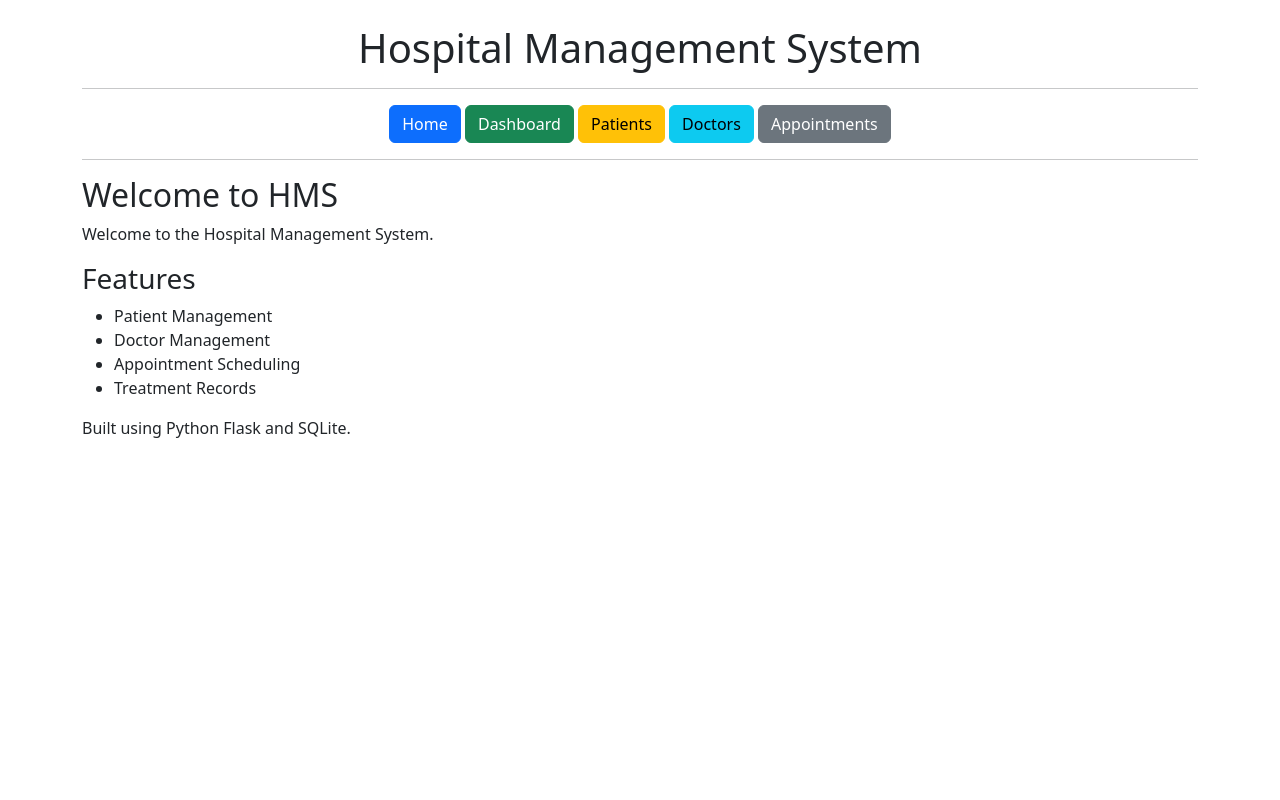
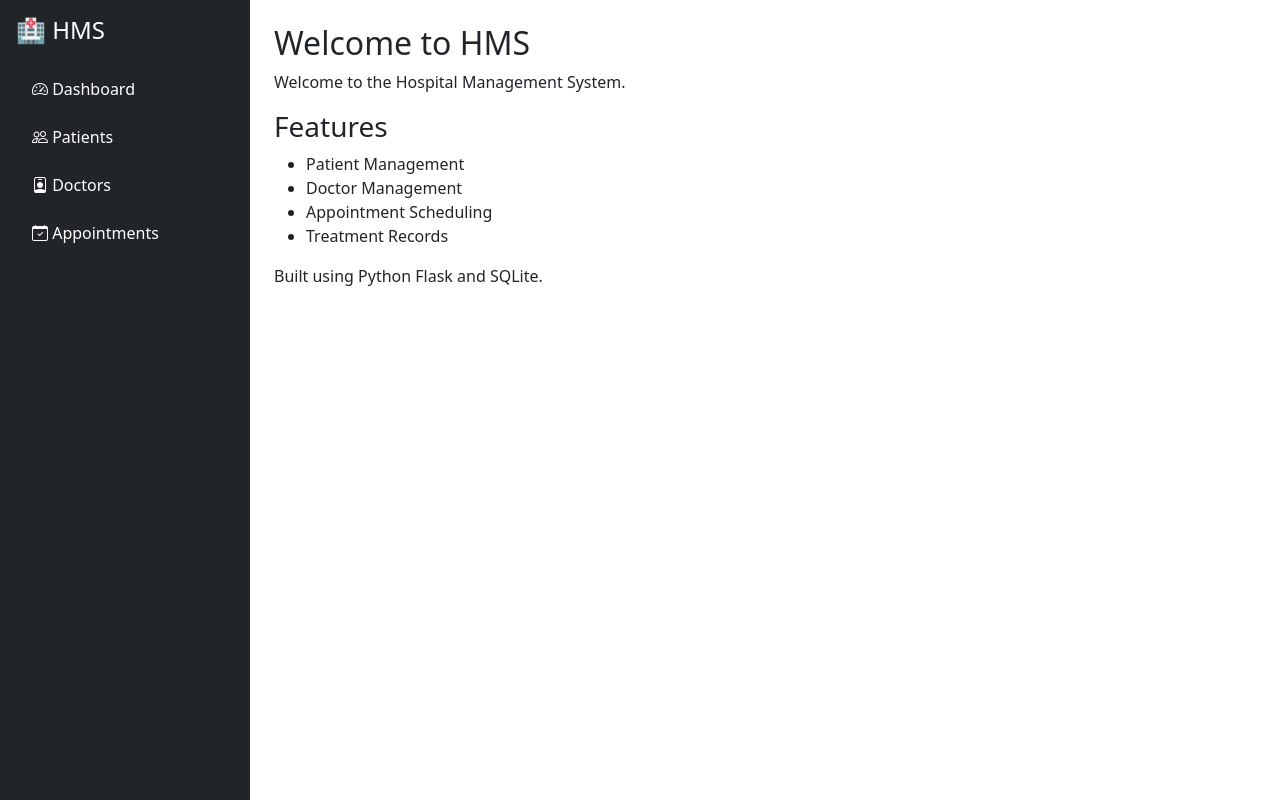
Before and after one commit to AmaanCoder786/hospital-management-system, a Flask app: page / in a window 1280 px wide. Run offline with Flask 3, Linux system fonts and the light colour scheme.

Commit message:
Phase 2: Create reusable sidebar component and layout structure

```diff
--- /dev/null
+++ b/templates/Components/sidebar.html
@@ -0,0 +1,31 @@
+<div class="bg-dark text-white p-3 vh-100" style="width: 250px;">
+    <h4 class="mb-4">🏥 HMS</h4>
+
+    <ul class="nav flex-column">
+
+        <li class="nav-item mb-2">
+            <a href="{{ url_for('dashboard') }}" class="nav-link text-white">
+                <i class="bi bi-speedometer2"></i> Dashboard
+            </a>
+        </li>
+
+        <li class="nav-item mb-2">
+            <a href="{{ url_for('patients') }}" class="nav-link text-white">
+                <i class="bi bi-people"></i> Patients
+            </a>
+        </li>
+
+        <li class="nav-item mb-2">
+            <a href="{{ url_for('doctors') }}" class="nav-link text-white">
+                <i class="bi bi-person-badge"></i> Doctors
+            </a>
+        </li>
+
+        <li class="nav-item mb-2">
+            <a href="{{ url_for('appointments') }}" class="nav-link text-white">
+                <i class="bi bi-calendar-check"></i> Appointments
+            </a>
+        </li>
+
+    </ul>
+</div>
--- a/templates/base.html
+++ b/templates/base.html
@@ -4,22 +4,19 @@
     <meta charset="UTF-8">
     <meta name="viewport" content="width=device-width, initial-scale=1.0">
      <link href="https://cdn.jsdelivr.net/npm/bootstrap@5.3.7/dist/css/bootstrap.min.css" rel="stylesheet">
+     <link rel="stylesheet"
+      href="https://cdn.jsdelivr.net/npm/bootstrap-icons@1.13.1/font/bootstrap-icons.min.css">
+     <link rel="stylesheet" href="{{ url_for('static', filename='css/style.css') }}">
     <title>Hospital Management System</title>
 </head>
 <body>
-    <div class="container mt-4">
-        <h1 class="text-center">Hospital Management System</h1>
-        <hr>
-        <nav class="mb-3 text-center">
-            <a class="btn btn-primary" href="/">Home</a>
-            <a class="btn btn-success" href="/dashboard">Dashboard</a>
-            <a class="btn btn-warning" href="/patients">Patients</a>
-            <a class="btn btn-info" href="/doctors">Doctors</a>
-            <a class="btn btn-secondary" href="/appointments">Appointments</a>
-        </nav>
-        <hr>
-        {% block content %}
-        {% endblock %}
+    <div class="d-flex">
+        {% include 'Components/sidebar.html' %}
+        <main class="flex-grow-1 p-4">
+            {% block content %}
+            {% endblock %}
+        </main>
     </div>
+    <script src="{{ url_for('static', filename='js/script.js') }}"></script>
 </body>
 </html>
```
Also changed, not shown: templates/Components/navbar.html (added).
